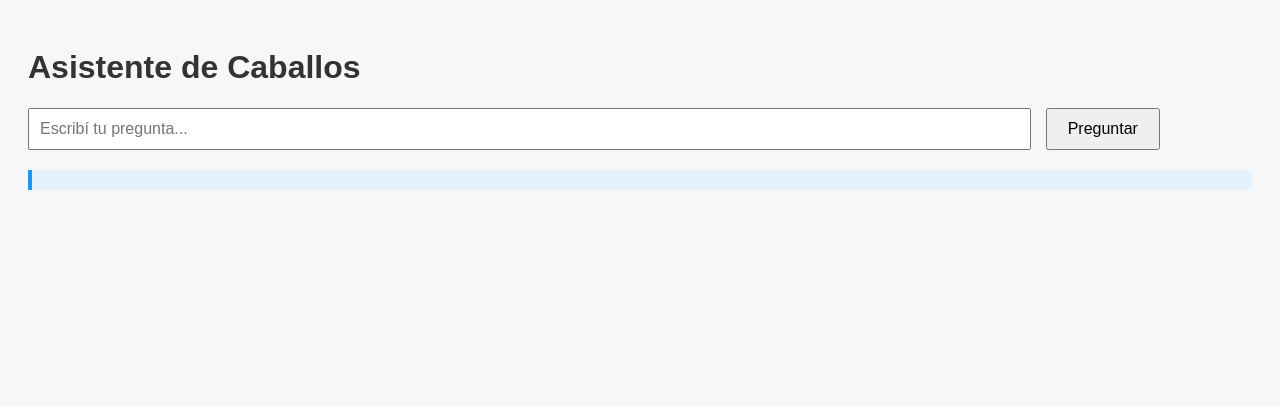
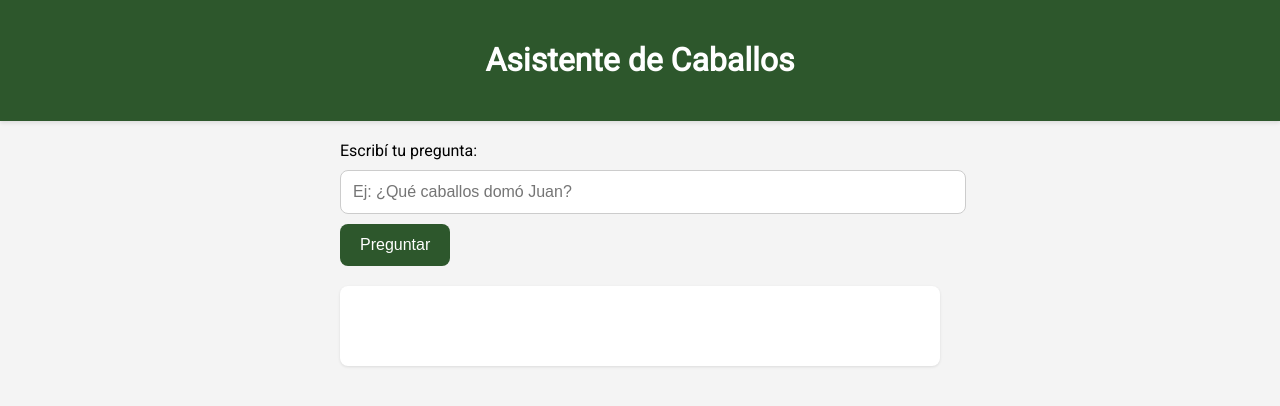
Before and after one commit to MiguelGuerrer/LAS-ALAZANAS, a Flask app: page / in a window 1280 px wide. Shown: the top 406 px of the page. Run offline with Flask 3, Linux system fonts and the light colour scheme.

Commit message:
Update index.html

```diff
--- a/templates/index.html
+++ b/templates/index.html
@@ -1,25 +1,103 @@
 <!DOCTYPE html>
-<html>
+<html lang="es">
 <head>
   <meta charset="UTF-8">
+  <meta name="viewport" content="width=device-width, initial-scale=1.0">
   <title>Asistente de Caballos</title>
-  <link rel="stylesheet" href="/static/style.css">
+  <link rel="stylesheet" href="https://fonts.googleapis.com/css2?family=Roboto&display=swap">
+  <style>
+    body {
+      margin: 0;
+      padding: 0;
+      font-family: 'Roboto', sans-serif;
+      background: #f4f4f4;
+      display: flex;
+      flex-direction: column;
+      align-items: center;
+    }
+    header {
+      background-color: #2d572c;
+      color: white;
+      width: 100%;
+      padding: 20px 0;
+      text-align: center;
+      box-shadow: 0 2px 4px rgba(0,0,0,0.1);
+    }
+    .container {
+      max-width: 600px;
+      width: 100%;
+      padding: 20px;
+    }
+    #pregunta {
+      width: 100%;
+      padding: 12px;
+      font-size: 16px;
+      margin-top: 10px;
+      border: 1px solid #ccc;
+      border-radius: 8px;
+    }
+    button {
+      margin-top: 10px;
+      padding: 12px 20px;
+      font-size: 16px;
+      background-color: #2d572c;
+      color: white;
+      border: none;
+      border-radius: 8px;
+      cursor: pointer;
+    }
+    button:hover {
+      background-color: #244923;
+    }
+    #respuesta {
+      margin-top: 20px;
+      background-color: white;
+      padding: 15px;
+      border-radius: 8px;
+      box-shadow: 0 1px 3px rgba(0,0,0,0.1);
+      min-height: 50px;
+      white-space: pre-line;
+    }
+    .spinner {
+      display: none;
+      margin-top: 15px;
+    }
+  </style>
 </head>
 <body>
+  <header>
     <h1>Asistente de Caballos</h1>
-  <input type="text" id="pregunta" placeholder="Escribí tu pregunta...">
+  </header>
+  <div class="container">
+    <label for="pregunta">Escribí tu pregunta:</label>
+    <input type="text" id="pregunta" placeholder="Ej: ¿Qué caballos domó Juan?">
     <button onclick="enviarPregunta()">Preguntar</button>
-  <p id="respuesta"></p>
+    <div class="spinner" id="spinner">⏳ Procesando...</div>
+    <div id="respuesta"></div>
+  </div>
+
   <script>
     async function enviarPregunta() {
       const pregunta = document.getElementById("pregunta").value;
+      const respuestaBox = document.getElementById("respuesta");
+      const spinner = document.getElementById("spinner");
+      respuestaBox.innerText = "";
+      spinner.style.display = "block";
+
+      try {
         const res = await fetch("/preguntar", {
           method: "POST",
-        headers: {'Content-Type': 'application/json'},
-        body: JSON.stringify({pregunta})
+          headers: { 'Content-Type': 'application/json' },
+          body: JSON.stringify({ pregunta })
         });
+
         const data = await res.json();
-      document.getElementById("respuesta").innerText = data.respuesta;
+        respuestaBox.innerText = data.respuesta;
+      } catch (error) {
+        respuestaBox.innerText = "Hubo un error al procesar la respuesta.";
+      } finally {
+        spinner.style.display = "none";
+      }
     }
   </script>
 </body>
```
Lines whose indentation alone changed are shown as unchanged.
